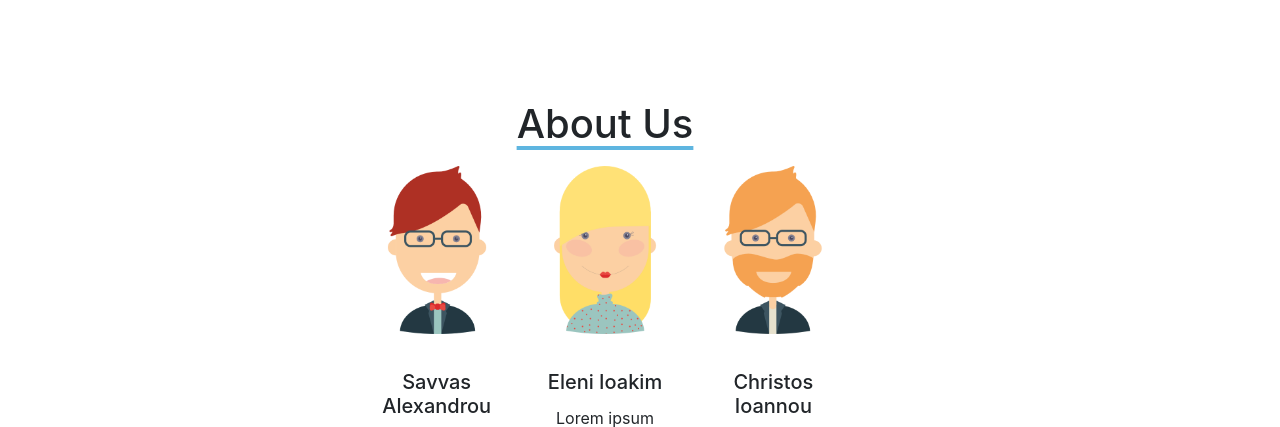
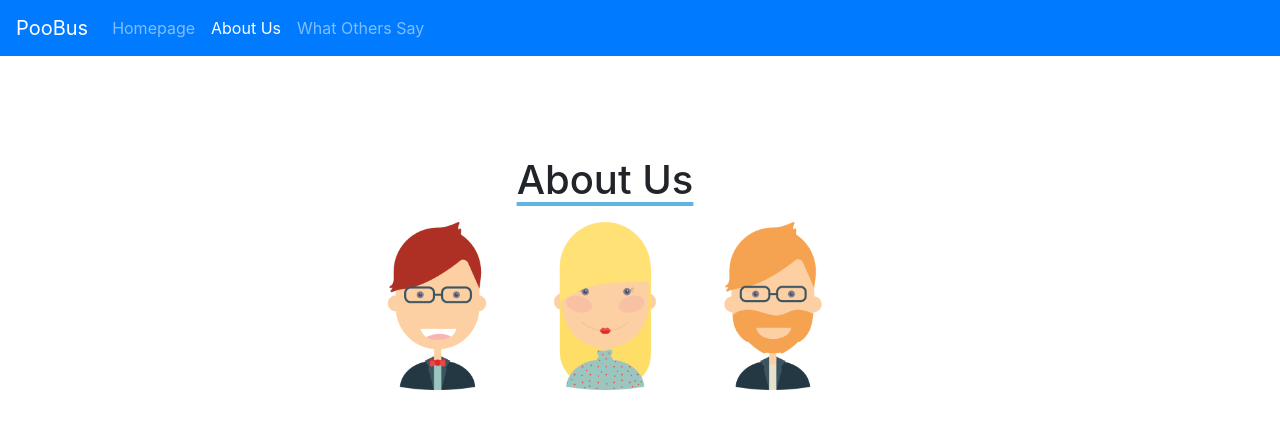
Before and after one commit to PooBusCy/TheRightNameIsPouBusDotCom, a Symfony app: template templates/pou_na_paw/aboutus.html.twig in a window 1280 px wide. Shown: the top 427 px of the page. Run offline with Twig, Linux system fonts and the light colour scheme; the template is opened without the code that fills it, so the values that code supplies are empty; some libraries are stand-ins or nearby versions.

Commit message:
update nav bar

```diff
--- a/templates/pou_na_paw/aboutus.html.twig
+++ b/templates/pou_na_paw/aboutus.html.twig
@@ -5,6 +5,23 @@
 {% endblock %}
 
 {% block body %}
+
+    <nav class="navbar navbar-expand-sm bg-primary navbar-dark">
+        <ul class="navbar-nav">
+            <div class="navbar-header">
+                <a class="navbar-brand" href="{{ app.request.getBaseURL() }}/">PooBus</a>
+            </div>
+            <li class="nav-item">
+                <a class="nav-link" href="{{ app.request.getBaseURL() }}/">Homepage</a>
+            </li>
+            <li class="nav-item active">
+                <a class="nav-link" href="{{ app.request.getBaseURL() }}/about-us">About Us</a>
+            </li>
+            <li class="nav-item">
+                <a class="nav-link" href="{{ app.request.getBaseURL() }}/reviews">What Others Say</a>
+            </li>
+        </ul>
+    </nav>
 
     <div class="about-us">
         <h1 class="headline">About Us</h1>
```
Also changed, not shown: templates/pou_na_paw/index.html.twig (+17 -0 lines).
